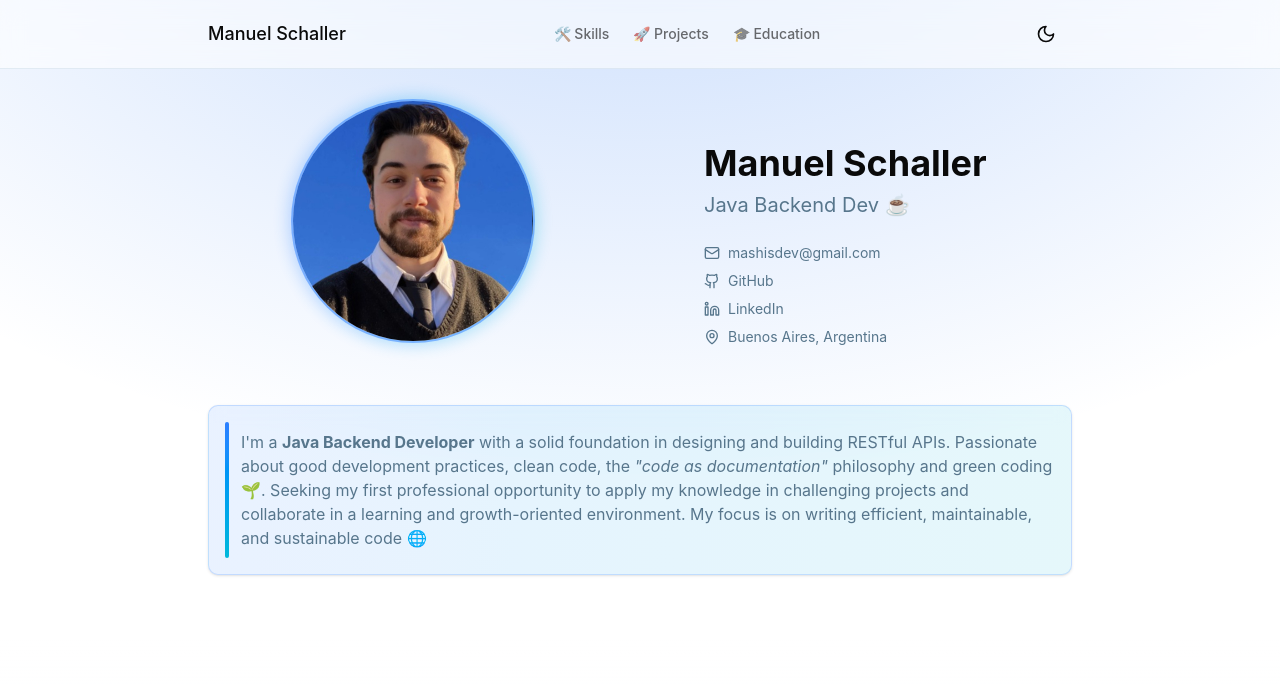
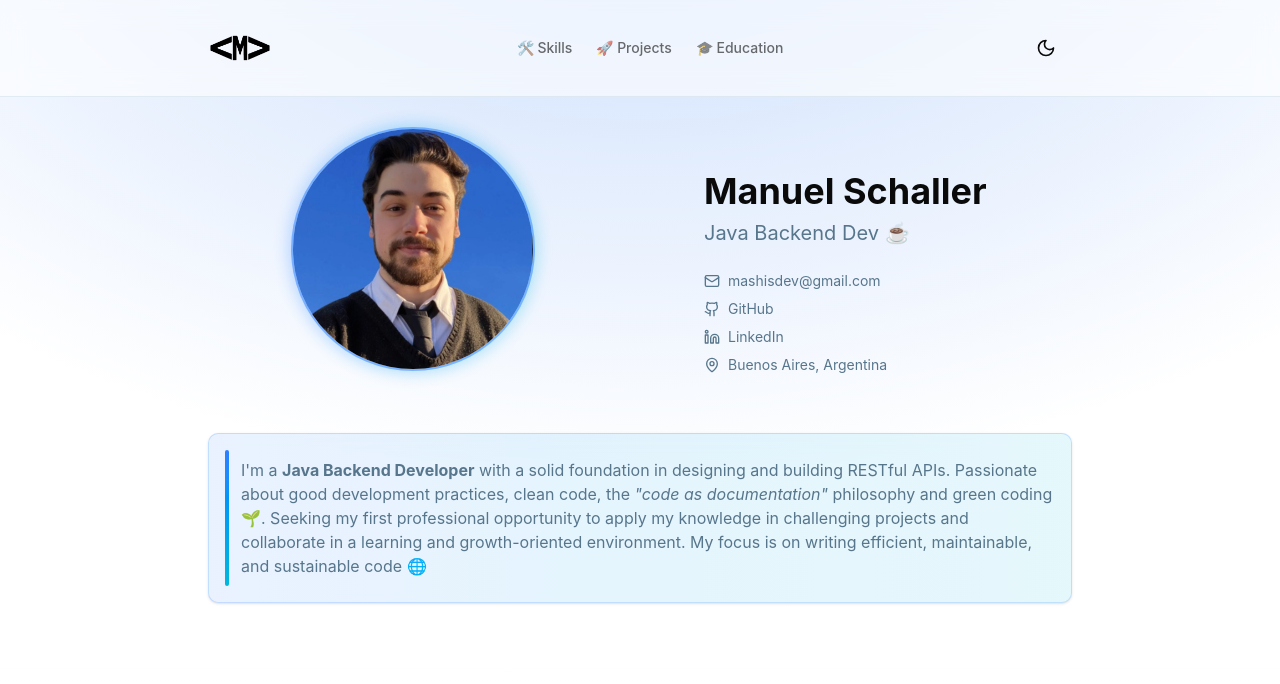
Before and after one commit to mashisdev/mashisdev.github.io, an Astro site: page / in a window 1280 px wide. Shown: the top 684 px of the page. Built offline with nearby package versions, Linux system fonts and the light colour scheme; Astro itself is replaced by a stand-in of ours.

Commit message:
Main logo added instead of name, with also dark mode version

```diff
--- a/src/components/GlassHeader.tsx
+++ b/src/components/GlassHeader.tsx
@@ -1,13 +1,47 @@
 import ThemeToggle from "./ui/theme-toggle";
 import { personalInfo } from "@/lib/data";
-import { useState } from "react";
+import { useState, useEffect } from "react";
 import { Menu, X } from "lucide-react";
 import { motion, AnimatePresence } from "framer-motion";
+import mainLogo from "@/assets/main-logo.png";
+import mainDarkLogo from "@/assets/main-logo-dark.png";
 
 export default function GlassHeader() {
   const [isMenuOpen, setIsMenuOpen] = useState(false);
 
   const toggleMenu = () => setIsMenuOpen(!isMenuOpen);
+
+  const [currentLogoSrc, setCurrentLogoSrc] = useState(mainLogo);
+
+  const updateLogoBasedOnTheme = () => {
+    if (document.documentElement.classList.contains("dark")) {
+      setCurrentLogoSrc(mainDarkLogo);
+    } else {
+      setCurrentLogoSrc(mainLogo);
+    }
+  };
+
+  useEffect(() => {
+    // Al montar el componente, establece el logo inicial
+    updateLogoBasedOnTheme();
+
+    // Observa cambios en el atributo 'class' del <html> para reaccionar a cambios de tema
+    const observer = new MutationObserver((mutations) => {
+      mutations.forEach((mutation) => {
+        if (
+          mutation.type === "attributes" &&
+          mutation.attributeName === "class"
+        ) {
+          updateLogoBasedOnTheme();
+        }
+      });
+    });
+
+    observer.observe(document.documentElement, { attributes: true });
+
+    // Limpieza al desmontar el componente
+    return () => observer.disconnect();
+  }, []); // Se ejecuta solo una vez al montar
 
   return (
     <header className="sticky z-50 w-full backdrop-blur-md backdrop-filter bg-background/70 dark:bg-background/40 border-b border-border/40 supports-[backdrop-filter]:bg-background/60">
@@ -15,10 +49,14 @@ export default function GlassHeader() {
         <motion.a
           className="flex items-center text-lg font-medium"
           href="/"
-          whileHover={{ scale: 1.05 }}
+          whileHover={{ scale: 1.1 }}
           whileTap={{ scale: 0.95 }}
         >
-          {personalInfo.name}
+          <img
+            src={currentLogoSrc.src}
+            alt="Main Logo"
+            className="h-16 w-auto"
+          />
         </motion.a>
 
         {/* Desktop Navigation */}
--- a/src/pages/index.astro
+++ b/src/pages/index.astro
@@ -2,10 +2,8 @@
 import Layout from "@/layouts/Layout.astro";
 import GlassHeader from "@/components/GlassHeader";
 import HeroSection from "@/components/HeroSection";
-// import ExperienceSection from "@/components/ExperienceSection";
 import SkillsSection from "@/components/SkillsSection";
 import ProjectsSection from "@/components/ProjectsSection";
-// import AwardsSection from "@/components/AwardsSection";
 import EducationSection from "@/components/EducationSection";
 import Footer from "@/components/Footer";
 ---
@@ -14,10 +12,8 @@ import Footer from "@/components/Footer";
   <GlassHeader client:only="react" />
   <main class="min-h-screen">
     <HeroSection client:only="react" />
-    {/* <ExperienceSection client:only="react" /> */}
     <SkillsSection client:only="react" />
     <ProjectsSection client:only="react" />
-    {/* <AwardsSection client:only="react" /> */}
     <EducationSection client:only="react" />
   </main>
   <Footer client:only="react" />
```
Also changed, not shown: public/favicon.svg, src/assets/main-logo-dark.png (added), src/assets/main-logo.png (added).
